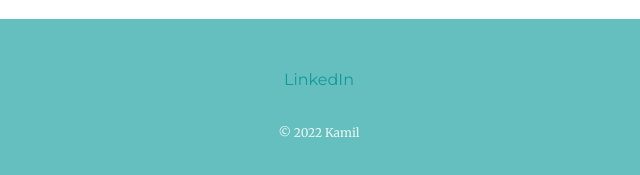
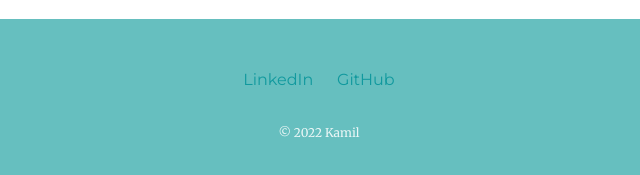
Before and after one commit to helsing85/helsing85.github.io, a plain HTML site: page index.html in a window 1280 px wide. Shown: the part 2685-2860 px from the top of the page, 321-961 px from the left. Drawn offline with Linux system fonts and the light colour scheme.

Commit message:
Update index.html

```diff
--- a/index.html
+++ b/index.html
@@ -59,6 +59,7 @@
 
   <div class="bottom-container">
     <a class="footer-link" href="https://www.linkedin.com/in/kamil-engineer/">LinkedIn</a>
+    <a class="footer-link" href="https://github.com/helsing85/">GitHub</a>
     <p class="copyright">© 2022 Kamil</p>
   </div>
 </body>
```
